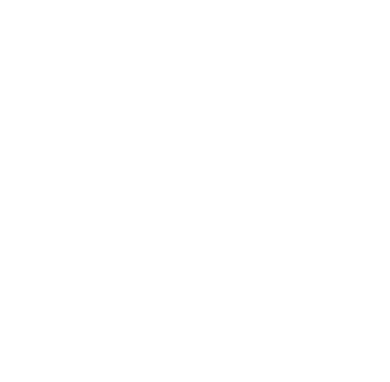
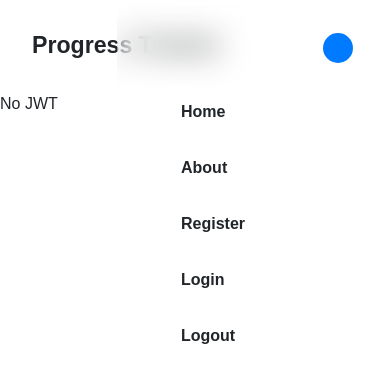
Before and after one commit to WildHeat/Progress-front-end, a React (Create React App) app: page / in a window 390 px wide. Shown: the top 382 px of the page. Built offline with nearby package versions, Linux system fonts and the light colour scheme.

Commit message:
added skill stats and added font awesome

```diff
--- a/package.json
+++ b/package.json
@@ -5,6 +5,9 @@
   "proxy": "http://localhost:8080",
   "dependencies": {
     "@canvasjs/charts": "^3.7.8",
+    "@fortawesome/fontawesome-svg-core": "^6.4.2",
+    "@fortawesome/free-solid-svg-icons": "^6.4.2",
+    "@fortawesome/react-fontawesome": "^0.2.0",
     "@testing-library/jest-dom": "^5.16.5",
     "@testing-library/react": "^13.4.0",
     "@testing-library/user-event": "^13.5.0",
--- a/src/App.css
+++ b/src/App.css
@@ -1,3 +1,26 @@
+header {
+  display: flex;
+  align-items: center;
+  justify-content: space-between;
+}
+
+.sr-only {
+  position: absolute;
+  width: 1px;
+  height: 1px;
+  padding: 0;
+  margin: -1px;
+  overflow: hidden;
+  clip: rect(0, 0, 0, 0);
+  white-space: nowrap;
+  border-width: 0;
+}
+
+.logo {
+  font-weight: 800;
+  margin: 2rem;
+}
+
 .characterIcon {
   border: 2px solid black;
   border-radius: 15%;
@@ -10,8 +33,7 @@
   padding: 2em;
 }
 
-.home-page-profile-container h3,
-p {
+.character-statistic {
   color: white;
 }
 
@@ -42,7 +64,11 @@ p {
 }
 
 .primary-navigation {
+  display: flex;
+  flex-wrap: wrap;
   list-style-type: none;
+  padding: 0;
+  margin: 0;
 }
 
 .nav-item {
@@ -52,10 +78,11 @@ p {
 
 .nav-item a {
   transition: all 0.3s ease 0s;
+  font-weight: 700;
 }
 
 .nav-item a:hover {
-  color: white;
+  color: red;
 }
 
 .progress {
@@ -63,11 +90,11 @@ p {
 }
 
 .skill-box {
-  width: 25%;
+  flex: 1;
+  min-width: min(33vw, 30em);
   box-sizing: border-box;
   padding: 2em;
   border: 2px solid teal;
-  margin: 1rem;
   border-radius: 25px;
   /* flex: 50%; */
 }
@@ -75,14 +102,53 @@ p {
 .all-skills-container {
   background-color: #ececec;
   display: flex;
+  gap: 1em;
   flex-wrap: wrap;
-  padding-inline: 10vw;
+  padding-inline: 3rem;
   justify-content: space-evenly;
 }
 
-@media (max-width: 30em) {
+.add-skill-container {
+  display: flex;
+  flex-wrap: wrap;
+  gap: 1em;
+  justify-content: center;
+}
+
+@media (max-width: 40em) {
   .all-skills-container {
-    padding-inline: 1rem;
+    display: block;
     margin: 0em;
   }
+
+  .skill-box {
+    width: 100%;
+  }
+
+  .primary-navigation {
+    position: fixed;
+    inset: 0 0 0 30%;
+    z-index: 1000;
+
+    background: hsl(0 0% 100% / 0.9);
+    /* backdrop-filter: blur(1rem); */
+
+    padding: min(10vh, 10rem) 2em;
+    flex-direction: column;
+  }
+
+  .mobile-nav-toggle {
+    position: absolute;
+    z-index: 9999;
+    width: 1rem;
+    aspect-ratio: 1;
+    right: 2rem;
+  }
+
+  @supports (backdrop-filter: blur(1rem)) {
+    .primary-navigation {
+      background: hsl(0 0% 100% / 0.1);
+      backdrop-filter: blur(1rem);
+    }
+  }
 }
--- a/src/App.js
+++ b/src/App.js
@@ -9,11 +9,13 @@ import Homepage from "./components/Homepage";
 import Logout from "./components/Logout";
 import SkillView from "./components/SkillView";
 import Example from "./components/Example";
+import Header from "./components/Header";
 
 function App() {
   return (
     <Router>
       <div className="App">
+        <Header />
         <Routes>
           <Route
             path="/"
--- a/src/components/AllSkills.js
+++ b/src/components/AllSkills.js
@@ -10,7 +10,7 @@ const AllSkills = (props) => {
       console.log("User skills");
       let newSkill = {
         name: newSkillName,
-        exp: 100,
+        exp: 0,
         startDate: getTodaysDate(),
       };
       let tempUser = props.user;
@@ -116,7 +116,7 @@ const AllSkills = (props) => {
     <>
       <h2 className="skills-title">Skills</h2>
       <div className="all-skills-container">{displaySkills()}</div>
-      <div>
+      <div className="add-skill-container">
         <label htmlFor="skillName">New skill name</label>
         <input
           name="skillName"
@@ -126,13 +126,13 @@ const AllSkills = (props) => {
             setNewSkillName(e.target.value);
           }}
         />
-      </div>
         <div>
           <input
             type="submit"
             value="Add new skill"
             onClick={() => handleNewSkillSubmit()}
           />
+        </div>
       </div>
     </>
   );
--- a/src/components/Header.js
+++ b/src/components/Header.js
@@ -1,56 +1,28 @@
-import React, { useEffect, useState } from "react";
-import { currentLevel, getCurrentBar } from "../util/expToLevel";
+import { FontAwesomeIcon } from "@fortawesome/react-fontawesome";
 
-function Header(props) {
-  const [level, setLevel] = useState(2);
-  const [max, setMax] = useState(0);
-  const [currentBar, setCurrentBar] = useState(0);
-  const user = props.user;
+function Header() {
+  return (
+    <header>
+      <h3 className="logo">Progress Tracker</h3>
+      <FontAwesomeIcon icon="coffee" size="xs" />
+      <button
+        className="mobile-nav-toggle"
+        aria-controls="primary-navigation"
+        aria-expanded="false"
+      >
+        <span className="sr-only">Menu</span>
+      </button>
 
-  useEffect(() => {
-    if (user && user.skills.length !== 0) {
-      var totalExp = 0;
-      user.skills.forEach((skill) => {
-        totalExp += skill.exp;
-      });
-      console.log(totalExp);
-      setLevel(parseInt(currentLevel(totalExp, 300, 1.5), 10));
-      var currentBarReturn = getCurrentBar(level, 300, 1.5, totalExp);
-      setCurrentBar(currentBarReturn[0]);
-      setMax(currentBarReturn[1]);
-    }
-  }, [user, level]);
-
-  return (
-    <header className="navbar">
-      <h3>Progress Tracker</h3>
-      {/* <div className="characterinfo">
-        <img
-          className="characterIcon"
-          src={require("../img/icon1.jpg")}
-          alt="Character Icon"
-        />
-        <progress value={currentBar} max={max}></progress>
-        <p>
-          {user.username} - Level {level}
-        </p>
-      </div> */}
-      {/* <button
-        className="navbar-toggler"
-        type="button"
-        data-toggle="collapse"
-        data-target="#navbarSupportedContent"
-        aria-controls="navbarSupportedContent"
-        aria-expanded="false"
-        aria-label="Toggle navigation"
-      >
-        <span className="navbar-toggler-icon"></span>
-      </button> */}
       <nav>
         <ul className="primary-navigation">
           <li className="nav-item">
             <a className="nav-link" href="/">
               Home
+            </a>
+          </li>
+          <li className="nav-item">
+            <a className="nav-link" href="/about">
+              About
             </a>
           </li>
           <li className="nav-item">
@@ -70,31 +42,7 @@ function Header(props) {
           </li>
         </ul>
       </nav>
-      <button className="contact-button">Contact</button>
-      {/* <div className="collapse navbar-collapse" id="navbarSupportedContent">
-        <ul className="navbar-nav mx-auto">
-          <li className="nav-item active">
-            <a className="nav-link" href="/">
-              Home
-            </a>
-          </li>
-          <li className="nav-item">
-            <a className="nav-link" href="/add-user">
-              Register
-            </a>
-          </li>
-          <li className="nav-item">
-            <a className="nav-link" href="/login">
-              Login
-            </a>
-          </li>
-          <li className="nav-item">
-            <a className="nav-link" href="/logout">
-              Logout
-            </a>
-          </li>
-        </ul>
-      </div> */}
+      {/* <button className="contact-button">Contact</button> */}
     </header>
   );
 }
--- a/src/components/Homepage.js
+++ b/src/components/Homepage.js
@@ -40,7 +40,6 @@ function Homepage() {
     <div>
       {user ? (
         <>
-          <Header user={user} />
           <HomePageProfile user={user} />
           {/* <MainContent /> */}
           <AllSkills user={user} />
--- a/src/components/Skill.js
+++ b/src/components/Skill.js
@@ -19,7 +19,7 @@ const Skill = ({ skill, exp, skillId }) => {
       </h3>
       <p>Level: {level}</p>
       <div className="progress-container">
-        <div
+        {/* <div
           className="progress progress-bar-striped"
           role="progressbar"
           style={{ width: currentBar / max }}
@@ -30,9 +30,9 @@ const Skill = ({ skill, exp, skillId }) => {
           <span>
             {exp}/{parseInt(nextLevelExp)}
           </span>
-        </div>
+        </div> */}
+        <progress value={currentBar} max={max}></progress>
       </div>
-      <progress value={currentBar} max={max}></progress>
       EXP: {exp}/{parseInt(nextLevelExp)}
     </div>
   );
--- a/src/index.css
+++ b/src/index.css
@@ -1,13 +1,13 @@
 body {
   margin: 0;
-  font-family: -apple-system, BlinkMacSystemFont, 'Segoe UI', 'Roboto', 'Oxygen',
-    'Ubuntu', 'Cantarell', 'Fira Sans', 'Droid Sans', 'Helvetica Neue',
+  font-family: -apple-system, BlinkMacSystemFont, "Segoe UI", "Roboto", "Oxygen",
+    "Ubuntu", "Cantarell", "Fira Sans", "Droid Sans", "Helvetica Neue",
     sans-serif;
   -webkit-font-smoothing: antialiased;
   -moz-osx-font-smoothing: grayscale;
 }
 
 code {
-  font-family: source-code-pro, Menlo, Monaco, Consolas, 'Courier New',
+  font-family: source-code-pro, Menlo, Monaco, Consolas, "Courier New",
     monospace;
 }
```
Also changed, not shown: src/components/HomePageProfile.js (+17 -6 lines), src/components/SkillView.js (+18 -3 lines), 1 other file (tests, documents, lock files or other folders). Lines whose indentation alone changed are shown as unchanged.
